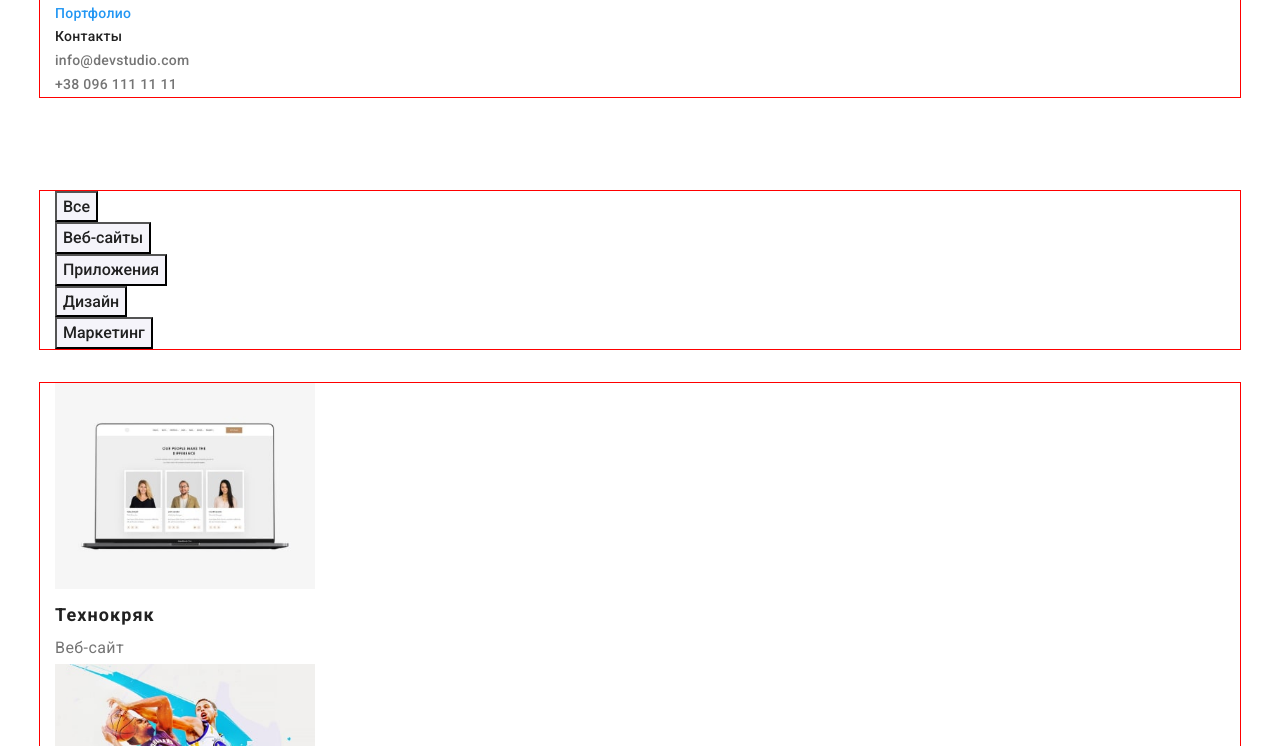
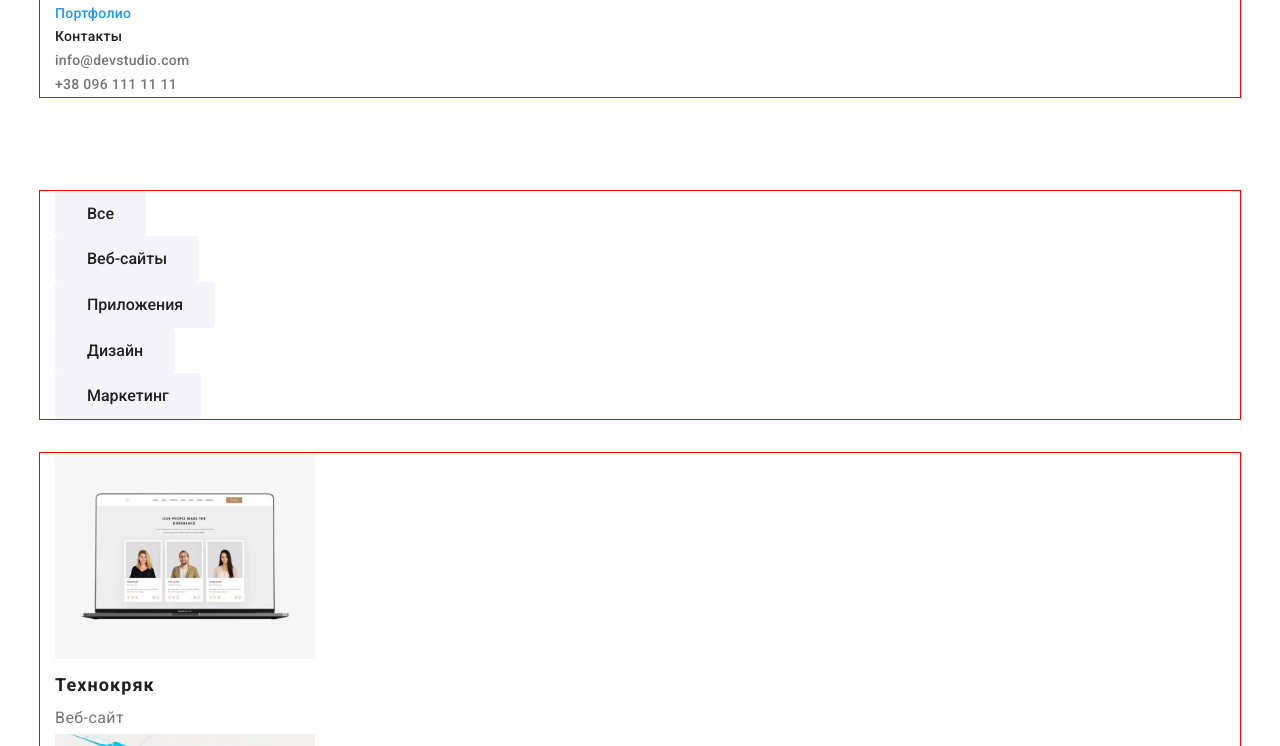
Before and after one commit to MykhailoHordiienko/goit-markup-hw-03, a plain HTML site: page portfolio.html in a window 1280 px wide. Shown: the part 54-800 px from the top of the page. Drawn offline with nearby package versions, Linux system fonts and the light colour scheme.

Commit message:
Стилизирует кнопки

```diff
--- a/css/styles.css
+++ b/css/styles.css
@@ -242,6 +242,9 @@ body {
   font-weight: 500;
   font-size: 16px;
   line-height: 1.6;
+  border: none;
+  border-radius: 4px;
+  padding: 10px 32px;
 
   cursor: pointer;
 }
```
